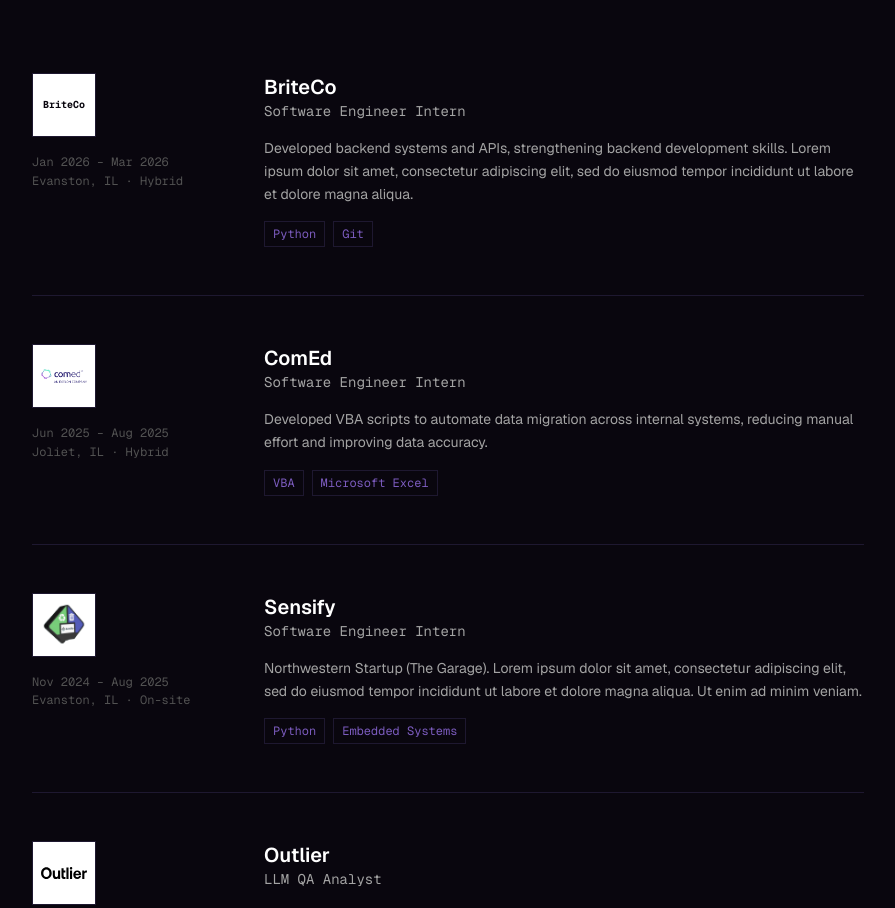
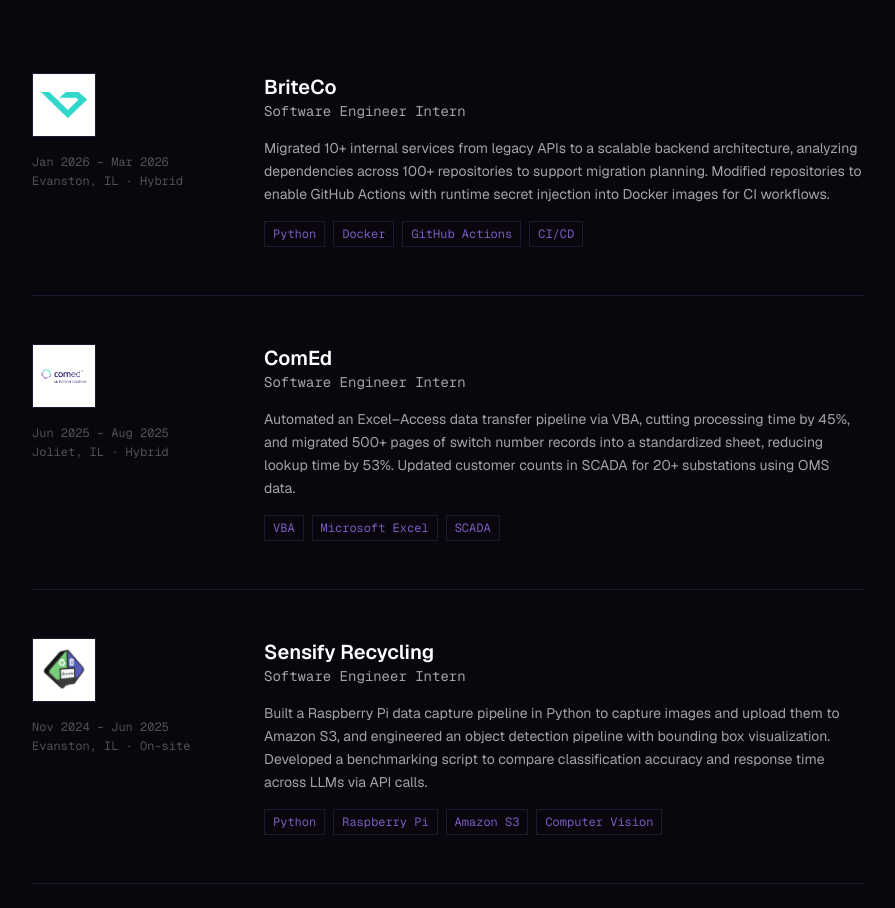
Before and after one commit to azimusmanov/personal-website, a Next.js app: page /work in a window 1280 px wide. Shown: the part 340-1248 px from the top of the page, without its empty margins (192-1087 px from the left). Built offline with nearby package versions, Linux system fonts and the light colour scheme.

Commit message:
fixed employment section

```diff
--- a/app/work/page.js
+++ b/app/work/page.js
@@ -7,11 +7,10 @@
     role: "Software Engineer Intern",
     period: "Jan 2026 – Mar 2026",
     location: "Evanston, IL · Hybrid",
-    logo: null,
-    logoAlt: "BriteCo",
-    tags: ["Python", "Git"],
-    description:
-      "Developed backend systems and APIs, strengthening backend development skills. Lorem ipsum dolor sit amet, consectetur adipiscing elit, sed do eiusmod tempor incididunt ut labore et dolore magna aliqua.",
+    logo: "/briteco-icon.png",
+    logoAlt: "BriteCo logo",
+    tags: ["Python", "Docker", "GitHub Actions", "CI/CD"],
+    description: "Migrated 10+ internal services from legacy APIs to a scalable backend architecture, analyzing dependencies across 100+ repositories to support migration planning. Modified repositories to enable GitHub Actions with runtime secret injection into Docker images for CI workflows.",
   },
   {
     id: 2,
@@ -21,33 +20,30 @@
     location: "Joliet, IL · Hybrid",
     logo: "/comedlogo.png",
     logoAlt: "ComEd logo",
-    tags: ["VBA", "Microsoft Excel"],
-    description:
-      "Developed VBA scripts to automate data migration across internal systems, reducing manual effort and improving data accuracy.",
+    tags: ["VBA", "Microsoft Excel", "SCADA"],
+    description: "Automated an Excel–Access data transfer pipeline via VBA, cutting processing time by 45%, and migrated 500+ pages of switch number records into a standardized sheet, reducing lookup time by 53%. Updated customer counts in SCADA for 20+ substations using OMS data.",
   },
   {
     id: 3,
-    company: "Sensify",
+    company: "Sensify Recycling",
     role: "Software Engineer Intern",
-    period: "Nov 2024 – Aug 2025",
+    period: "Nov 2024 – Jun 2025",
     location: "Evanston, IL · On-site",
     logo: "/sensifylogo.png",
     logoAlt: "Sensify logo",
-    tags: ["Python", "Embedded Systems"],
-    description:
-      "Northwestern Startup (The Garage). Lorem ipsum dolor sit amet, consectetur adipiscing elit, sed do eiusmod tempor incididunt ut labore et dolore magna aliqua. Ut enim ad minim veniam.",
+    tags: ["Python", "Raspberry Pi", "Amazon S3", "Computer Vision"],
+    description: "Built a Raspberry Pi data capture pipeline in Python to capture images and upload them to Amazon S3, and engineered an object detection pipeline with bounding box visualization. Developed a benchmarking script to compare classification accuracy and response time across LLMs via API calls.",
   },
   {
     id: 4,
-    company: "Outlier",
+    company: "Outlier AI",
     role: "LLM QA Analyst",
     period: "Jun 2024 – Sep 2024",
     location: "Remote",
     logo: "/outleirlogo.svg",
     logoAlt: "Outlier logo",
-    tags: ["Python", "RLHF"],
-    description:
-      "Reinforcement learning from human feedback (RLHF). Evaluated and ranked model outputs to improve LLM quality and alignment.",
+    tags: ["Python", "RLHF", "Prompt Engineering"],
+    description: "Completed 70+ RLHF evaluations on AI-generated responses across single and multi-turn conversations, improving API tool choice accuracy. Wrote and refined prompts to train LLMs across code, math, and conversational tasks.",
   },
   {
     id: 5,
@@ -58,8 +54,7 @@
     logo: "/kumonlogo.png",
     logoAlt: "Kumon logo",
     tags: ["Teaching", "Mathematics"],
-    description:
-      "Assisted students with Kumon math and reading worksheets, grading completed work and tracking individual progress. Provided one-on-one guidance to help students work through problems independently, reinforcing foundational skills and building study habits.",
+    description: "Assisted students with math and reading worksheets, grading work and tracking individual progress. Provided one-on-one guidance to reinforce foundational skills and independent problem-solving habits.",
   },
 ];
 
@@ -104,7 +99,7 @@
                 <h2 className="text-xl font-semibold text-white">{job.company}</h2>
                 <p className="text-[#a3a3a3] font-mono text-sm">{job.role}</p>
               </div>
-              <p className="text-[#a3a3a3] leading-relaxed text-sm">{job.description}</p>
+              <p className="text-[#a3a3a3] text-sm leading-relaxed">{job.description}</p>
               <div className="flex gap-2 flex-wrap">
                 {job.tags.map((tag) => (
                   <span key={tag} className="font-mono text-xs text-[#7c5cbf] border border-[#1e1830] px-2 py-1">
```
Also changed, not shown: assets/BriteCo-icon.png (added), public/briteco-icon.png (added).
